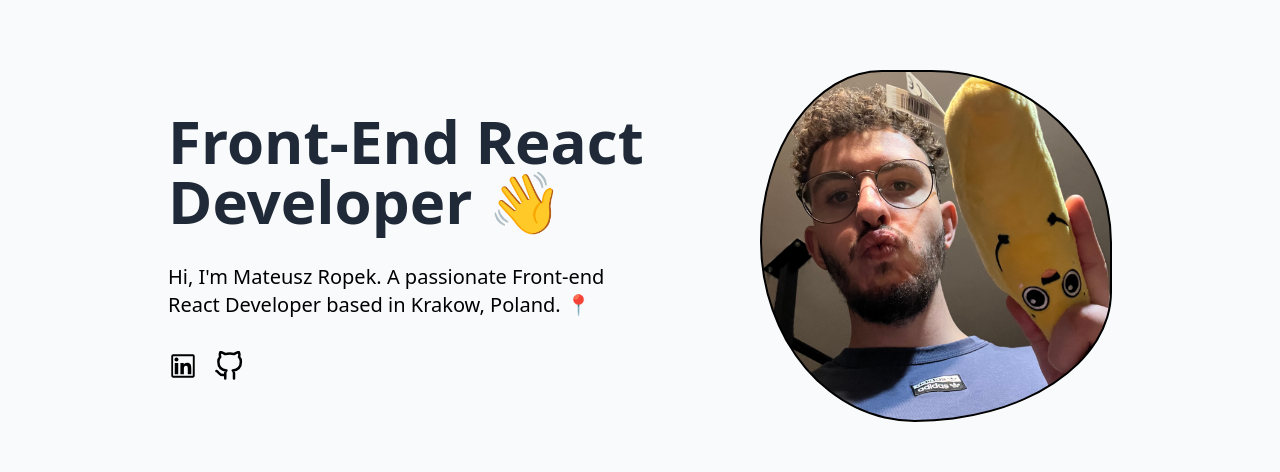
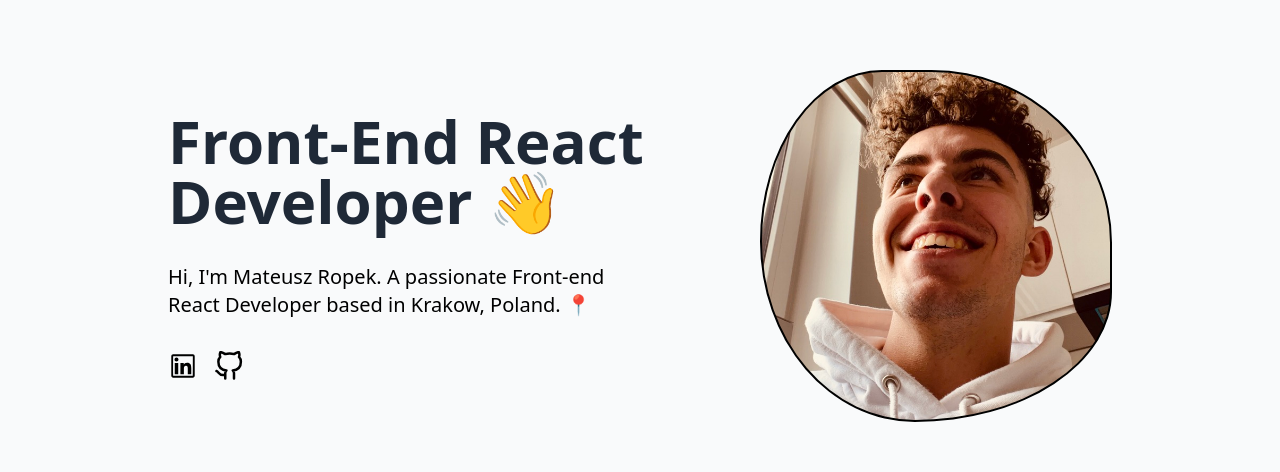
Before and after one commit to M3fjuLeo/Portfolio, a React (Vite) app: page / in a window 1280 px wide. Shown: the part 170-642 px from the top of the page. Built offline with nearby package versions, Linux system fonts and the light colour scheme.

Commit message:
photo update

```diff
--- a/src/index.css
+++ b/src/index.css
@@ -13,7 +13,7 @@
   border-radius: 60% 40% 30% 70% / 60% 30% 70% 40%;
   background: url(../public/images/me.jpeg);
   background-size: cover;
-  background-position: center;
+  background-position: center 35%;
   animation: morph 3.75s linear infinite;
   border: 2px solid black;
 }
```
Also changed, not shown: public/images/me.jpeg.
